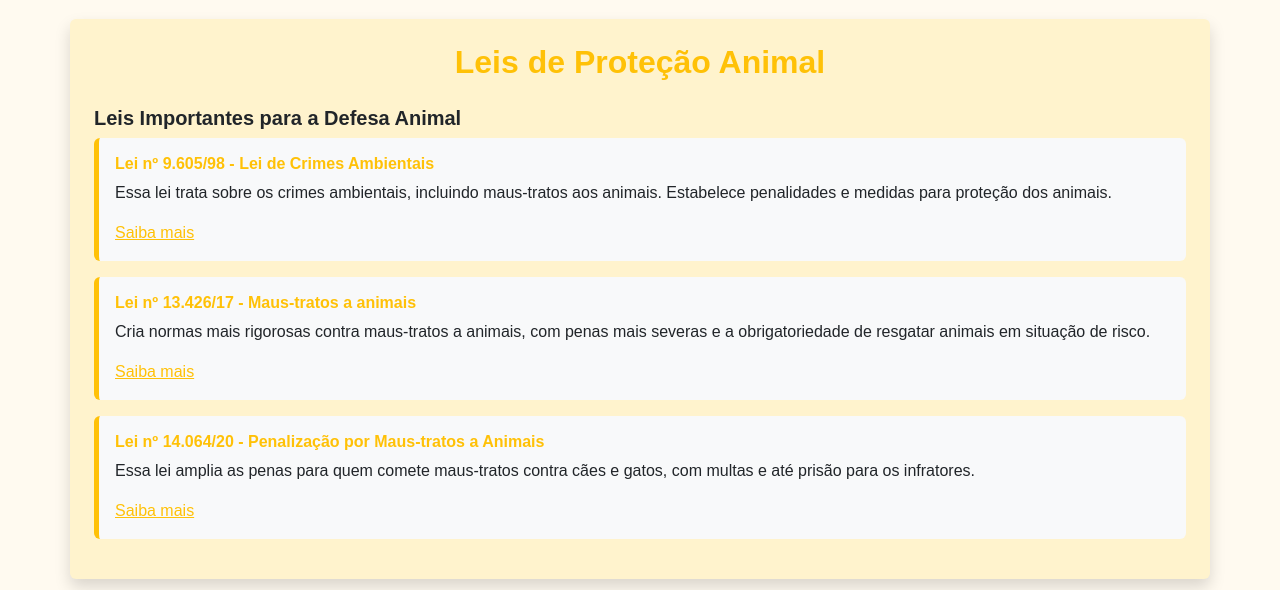
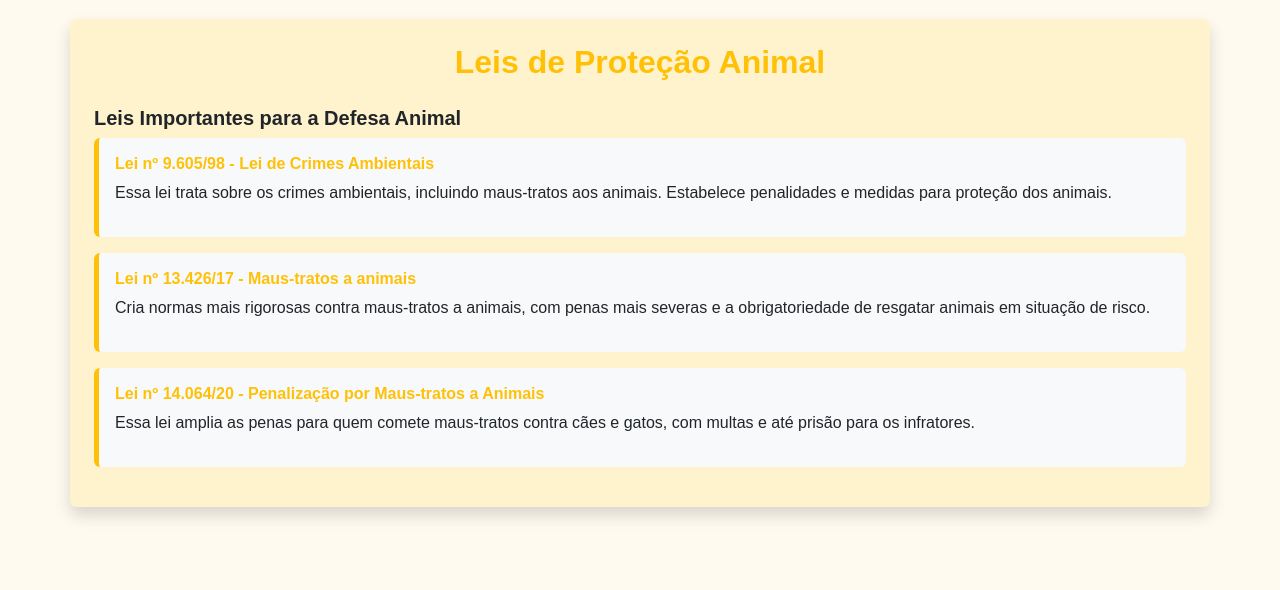
Before and after one commit to emylyzinha/Univali_Projeto_ONG_Defesa_Animal, a website: page index.html in a window 1280 px wide. Shown: the part 2830-3420 px from the top of the page. Drawn offline with nearby package versions, Linux system fonts and the light colour scheme.

Commit message:
Update seção leis index.html

```diff
--- a/index.html
+++ b/index.html
@@ -201,19 +201,16 @@
         <div class="bg-light p-3 mb-3 rounded border-start border-warning border-5">
           <h6 class="text-warning fw-bold">Lei nº 9.605/98 - Lei de Crimes Ambientais</h6>
           <p>Essa lei trata sobre os crimes ambientais, incluindo maus-tratos aos animais. Estabelece penalidades e medidas para proteção dos animais.</p>
-          <a href="#" class="text-warning text-decoration-underline">Saiba mais</a>
         </div>
 
         <div class="bg-light p-3 mb-3 rounded border-start border-warning border-5">
           <h6 class="text-warning fw-bold">Lei nº 13.426/17 - Maus-tratos a animais</h6>
           <p>Cria normas mais rigorosas contra maus-tratos a animais, com penas mais severas e a obrigatoriedade de resgatar animais em situação de risco.</p>
-          <a href="#" class="text-warning text-decoration-underline">Saiba mais</a>
         </div>
 
         <div class="bg-light p-3 mb-3 rounded border-start border-warning border-5">
           <h6 class="text-warning fw-bold">Lei nº 14.064/20 - Penalização por Maus-tratos a Animais</h6>
           <p>Essa lei amplia as penas para quem comete maus-tratos contra cães e gatos, com multas e até prisão para os infratores.</p>
-          <a href="#" class="text-warning text-decoration-underline">Saiba mais</a>
         </div>
       </div>
     </section>
```
